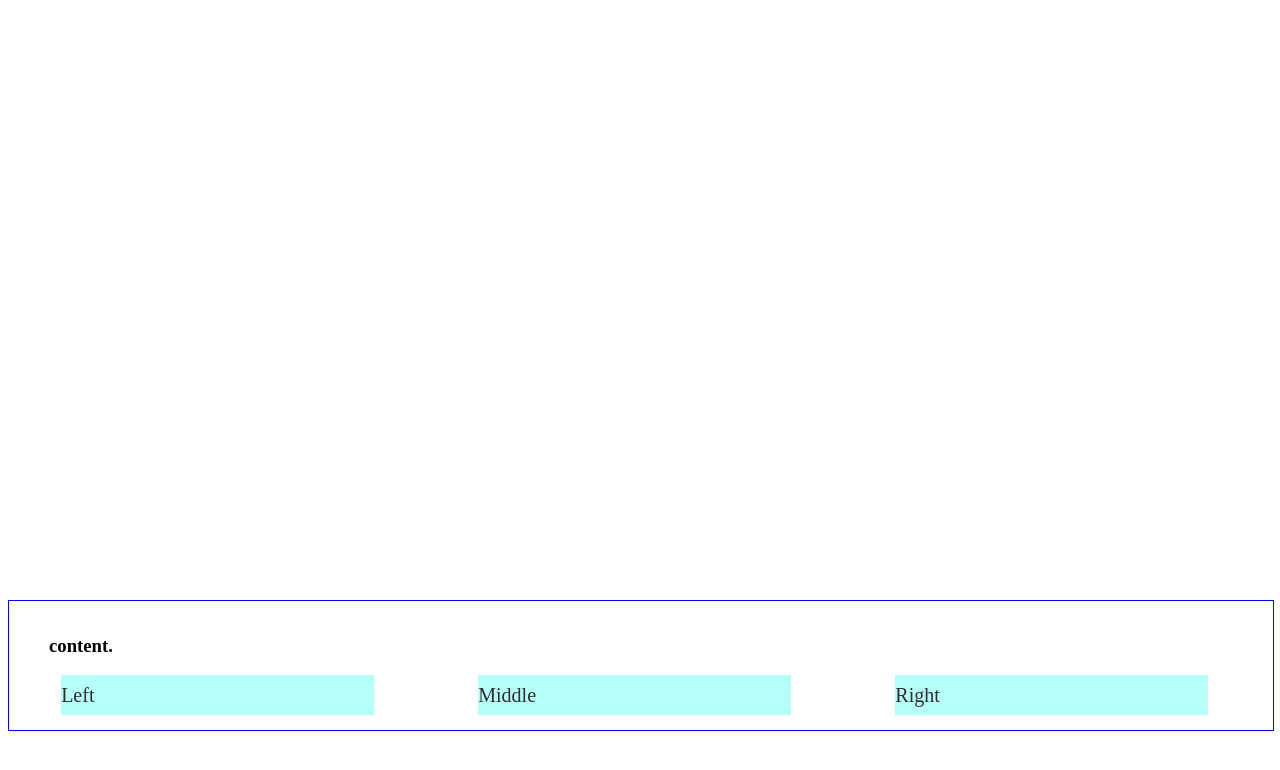
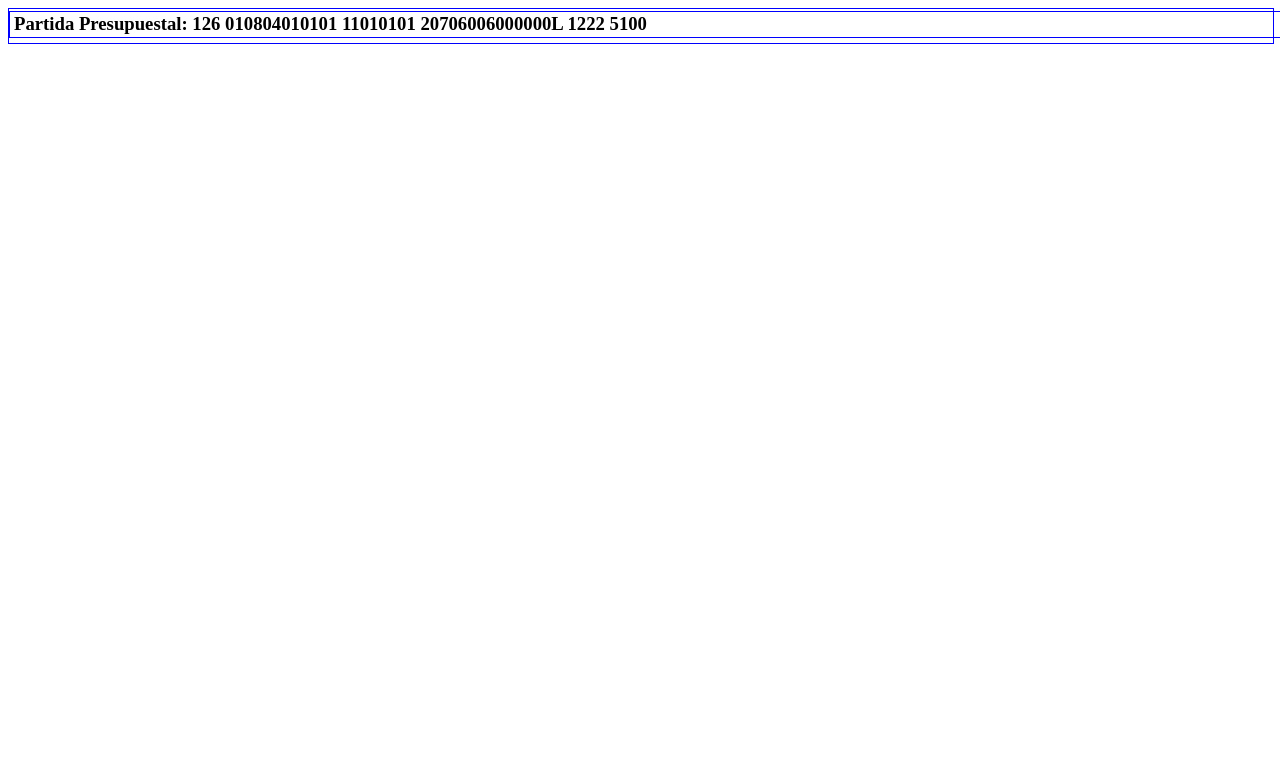
Before and after one commit to AlanBrayan/pdf, a PHP site: page /index2.html in a window 1280 px wide. Shown: the top 770 px of the page. Run offline with PHP 8.4, Linux system fonts and the light colour scheme.

Commit message:
pre-final

```diff
--- a/index.php
+++ b/index.php
@@ -5,7 +5,7 @@
 
 
     $mpdf = new \Mpdf\Mpdf([
-        'default_font_size' => 8,
+        'default_font_size' => 7.7,
         'default_font' => 'dejavusans'
     ]);
 
--- a/index2.html
+++ b/index2.html
@@ -7,28 +7,20 @@
       <title>Mi pdf</title>
       <style>
 
-      #light-table {
-        border: 1px solid blue;
+      #tabla1 {
+        border: .5px solid blue;
         width: 100%;
-        padding-top: 15px;
-        padding-bottom: 15px;
+        padding-top: 1px;
+        padding-bottom: 2px;
         text-align: left;
-        margin-top: 600px;
-        margin-bottom: 30px;
+        margin-top: 1px;
+        margin-bottom: 3px;
      }
 
      .leftdiv {
        float: left;
        position: relative;
-       width: 33%;
-     }
-
-     .leftdiv p {
-       display: block;
-       width: 75%;
-       margin: 0 auto !important;
-       background-color: #b6fff9;
-       color: white;
+       width: 3%;
      }
 
      #leftdivcontainer {
@@ -37,16 +29,10 @@
        text-align: center;
      }
 
-     #light-table-paragraph {
-      font-family: Droid;
-       font-size: 20px;
-       color: #2e2e2e;
-       text-align: left;
-       line-height: 40px;
-     }
+
 
      h3 {
-       padding: 0 40px;
+       padding: 0 4px;
      }
 
      .clearfix:after {
@@ -57,18 +43,17 @@
      .clearfix:after {
        content: " ";
        display: table;
+       font-family: dejavusans;
      }
       </style>
    </head>
    <body>
 
 
-   <div id="light-table">
-   <h3 id="light-table-head-style">content.</h3>
+   <div id="tabla1">
+   <h3 id="tabla1">Partida Presupuestal: 126 010804010101 11010101 20706006000000L 1222 5100</h3>
    <div id="leftdivcontainer" class="clearfix">
-     <div class="leftdiv"><p id="light-table-paragraph">Left</p></div>
-     <div class="leftdiv"><p id="light-table-paragraph">Middle</p></div>
-     <div class="leftdiv"><p id="light-table-paragraph">Right</p></div>
+
    </div>
  </div>
 
```
Also changed, not shown: lista/4-tabla-2.php (+40 -77 lines).
